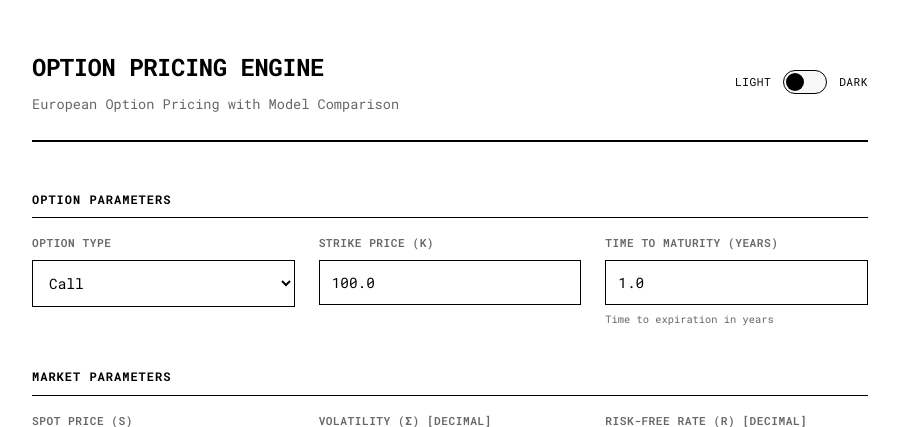
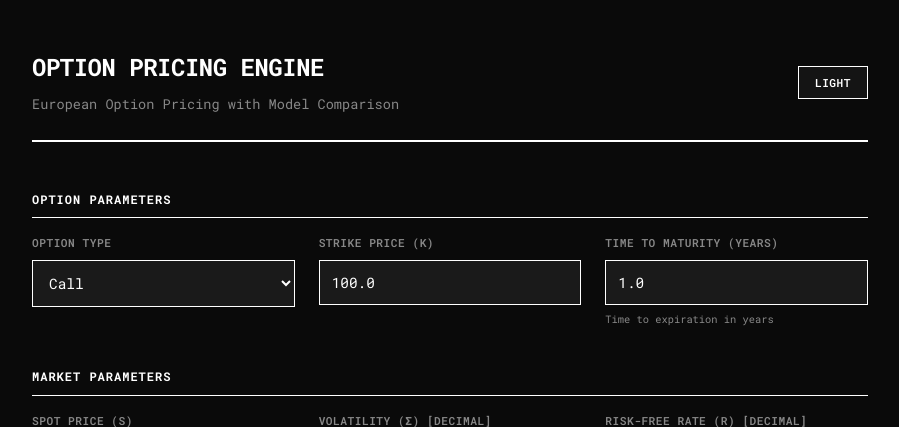
Before and after one commit to prajxwal/OptionPricingEngine, a Flask app: page / in a window 1280 px wide. Shown: the top 427 px of the page, without its empty margins (190-1089 px from the left). Run offline with Flask 2, Linux system fonts and the light colour scheme.

Commit message:
change default theme

```diff
--- a/web/templates/index.html
+++ b/web/templates/index.html
@@ -1,5 +1,5 @@
 <!DOCTYPE html>
-<html lang="en" data-theme="light">
+<html lang="en" data-theme="dark">
 
 <head>
     <meta charset="UTF-8">
@@ -78,40 +78,23 @@
             font-weight: 400;
         }
 
-        .theme-toggle {
-            display: flex;
-            align-items: center;
-            gap: 0.75rem;
+        .theme-btn {
+            padding: 0.5rem 1rem;
+            font-family: 'Roboto Mono', monospace;
             font-size: 0.7rem;
+            font-weight: 600;
             text-transform: uppercase;
             letter-spacing: 0.5px;
+            background: var(--bg-alt);
+            border: 1px solid var(--border);
+            color: var(--text);
+            cursor: pointer;
+            transition: background 0.2s, color 0.2s;
         }
 
-        .theme-btn {
-            width: 44px;
-            height: 24px;
-            background: var(--bg-alt);
-            border: 1px solid var(--border);
-            border-radius: 12px;
-            cursor: pointer;
-            position: relative;
-            transition: background 0.3s;
-        }
-
-        .theme-btn::after {
-            content: '';
-            position: absolute;
-            width: 18px;
-            height: 18px;
+        .theme-btn:hover {
             background: var(--text);
-            border-radius: 50%;
-            top: 2px;
-            left: 2px;
-            transition: transform 0.3s;
-        }
-
-        [data-theme="dark"] .theme-btn::after {
-            transform: translateX(20px);
+            color: var(--bg);
         }
 
         .section {
@@ -273,11 +256,7 @@
                 <h1>Option Pricing Engine</h1>
                 <p class="subtitle">European Option Pricing with Model Comparison</p>
             </div>
-            <div class="theme-toggle">
-                <span>Light</span>
-                <button class="theme-btn" id="themeToggle" aria-label="Toggle theme"></button>
-                <span>Dark</span>
-            </div>
+            <button class="theme-btn" id="themeToggle" aria-label="Toggle theme">Light</button>
         </header>
 
         {% with messages = get_flashed_messages(with_categories=true) %}
@@ -393,15 +372,22 @@
         const themeToggle = document.getElementById('themeToggle');
         const html = document.documentElement;
 
+        function updateButtonText() {
+            const currentTheme = html.getAttribute('data-theme');
+            themeToggle.textContent = currentTheme === 'dark' ? 'Light' : 'Dark';
+        }
+
         // Load saved theme
-        const savedTheme = localStorage.getItem('theme') || 'light';
+        const savedTheme = localStorage.getItem('theme') || 'dark';
         html.setAttribute('data-theme', savedTheme);
+        updateButtonText();
 
         themeToggle.addEventListener('click', () => {
             const currentTheme = html.getAttribute('data-theme');
             const newTheme = currentTheme === 'light' ? 'dark' : 'light';
             html.setAttribute('data-theme', newTheme);
             localStorage.setItem('theme', newTheme);
+            updateButtonText();
         });
     </script>
 </body>
```
Also changed, not shown: web/templates/results.html (+21 -35 lines).
